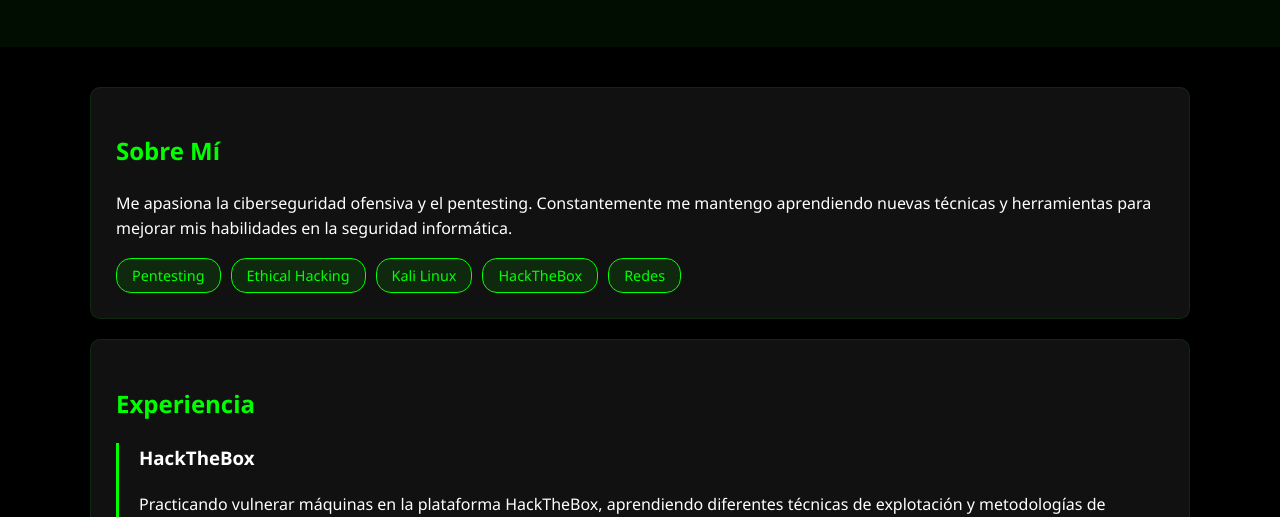
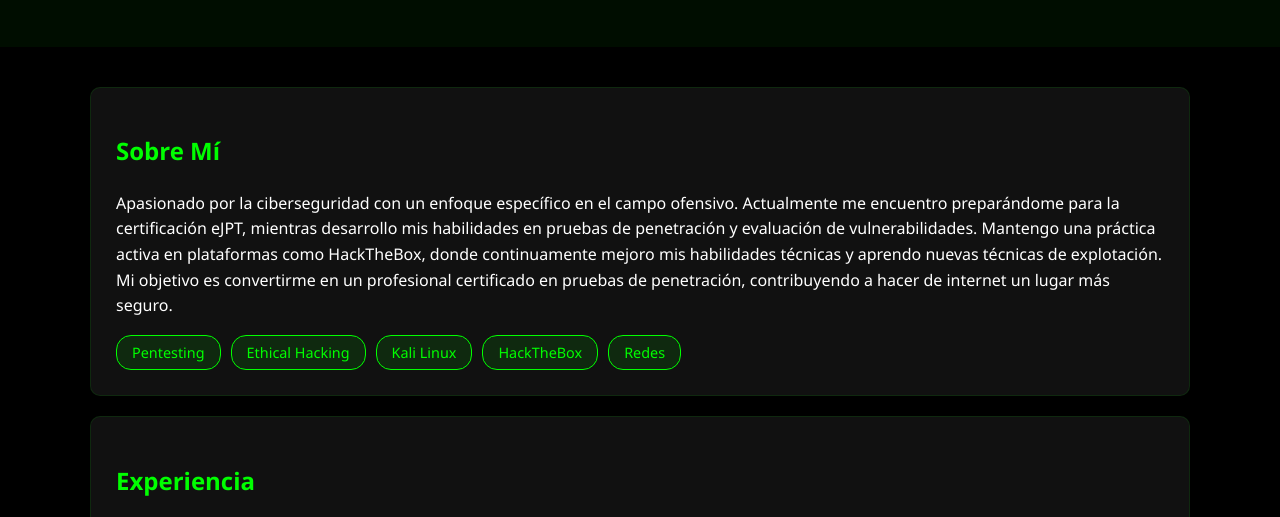
Before and after one commit to 1xHyy/1xHyy.github.io, a plain HTML site: page index.html in a window 1280 px wide. Shown: the part 275-792 px from the top of the page. Drawn offline with Linux system fonts and the light colour scheme.

Commit message:
index.html

```diff
--- a/index.html
+++ b/index.html
@@ -136,7 +136,8 @@
     <div class="container">
         <div class="card">
             <h2>Sobre Mí</h2>
-            <p>Me apasiona la ciberseguridad ofensiva y el pentesting. Constantemente me mantengo aprendiendo nuevas técnicas y herramientas para mejorar mis habilidades en la seguridad informática.</p>
+            <p>Apasionado por la ciberseguridad con un enfoque específico en el campo ofensivo. Actualmente me encuentro preparándome para la certificación eJPT, mientras desarrollo mis habilidades en pruebas de penetración y evaluación de vulnerabilidades.
+Mantengo una práctica activa en plataformas como HackTheBox, donde continuamente mejoro mis habilidades técnicas y aprendo nuevas técnicas de explotación. Mi objetivo es convertirme en un profesional certificado en pruebas de penetración, contribuyendo a hacer de internet un lugar más seguro.</p>
             <div class="skills">
                 <span class="skill-tag">Pentesting</span>
                 <span class="skill-tag">Ethical Hacking</span>
```
